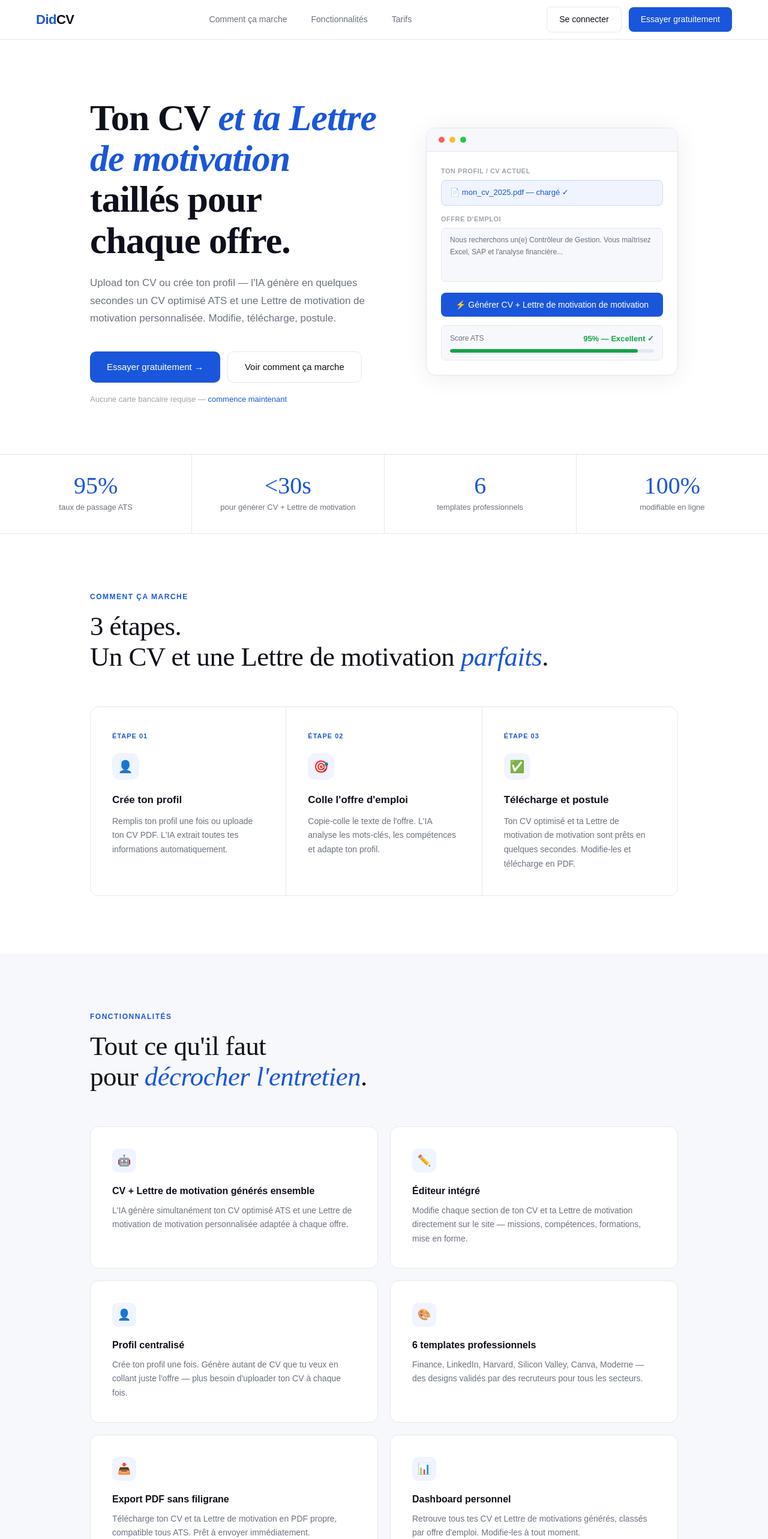
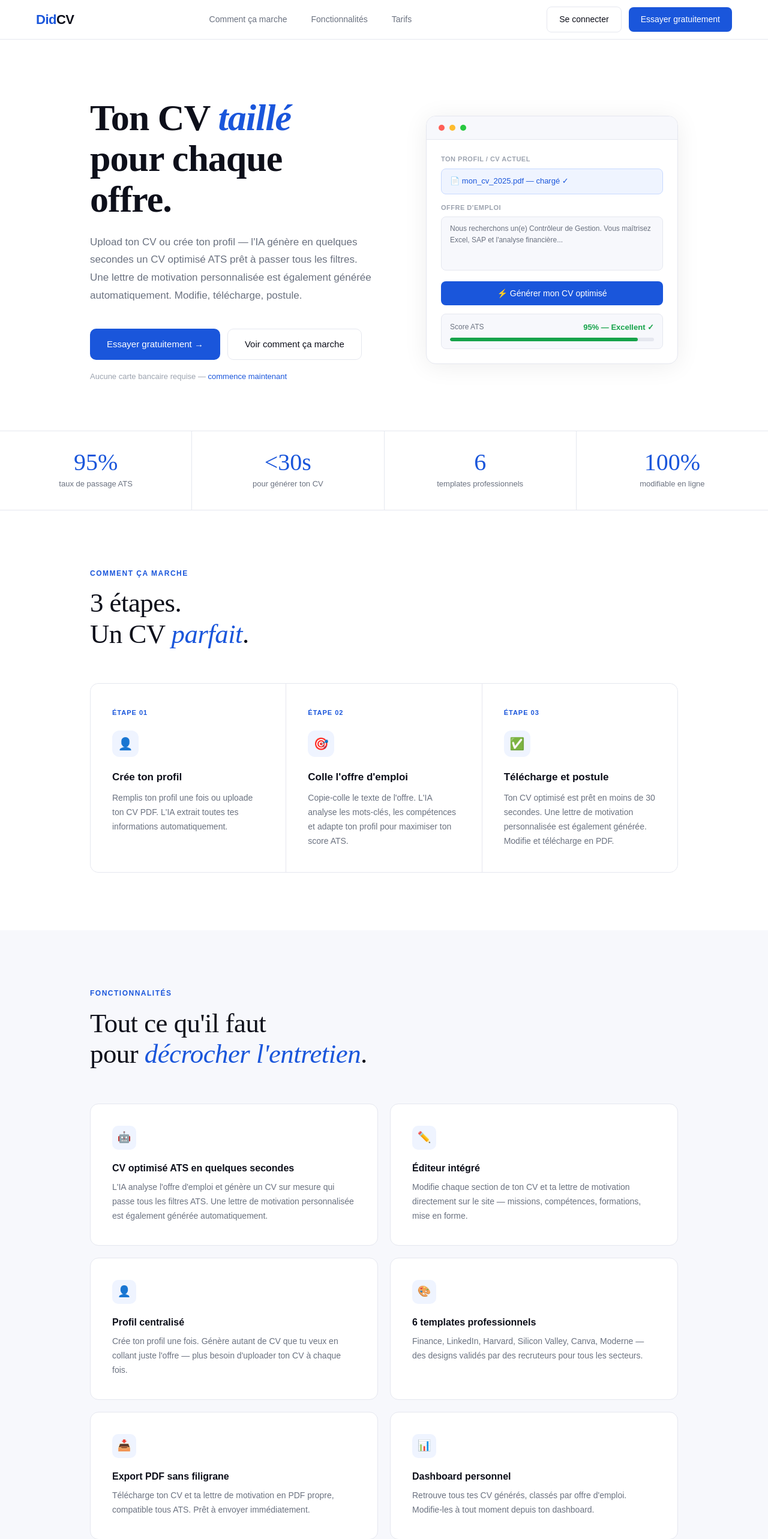
Before and after one commit to Didi276/didcv, a React (Vite) app: page / in a window 1280 px wide. Shown: the top 2566 px of the page at 60% size. Built offline with nearby package versions, Linux system fonts and the light colour scheme; no server answers.

Commit message:
refonte discours page accueil

```diff
--- a/src/Home.jsx
+++ b/src/Home.jsx
@@ -19,8 +19,8 @@ function Home() {
       <div className="hero-wrap">
         <div className="hero">
           <div>
-            <h1>Ton CV <em>et ta Lettre de motivation</em><br/>taillés pour<br/>chaque offre.</h1>
-            <p className="hero-sub">Upload ton CV ou crée ton profil — l'IA génère en quelques secondes un CV optimisé ATS et une Lettre de motivation de motivation personnalisée. Modifie, télécharge, postule.</p>
+            <h1>Ton CV <em>taillé</em><br/>pour chaque<br/>offre.</h1>
+            <p className="hero-sub">Upload ton CV ou crée ton profil — l'IA génère en quelques secondes un CV optimisé ATS prêt à passer tous les filtres. Une lettre de motivation personnalisée est également générée automatiquement. Modifie, télécharge, postule.</p>
             <div className="hero-actions">
               <a href="/auth" className="btn-primary-lg">Essayer gratuitement →</a>
               <a href="#how" className="btn-outline-lg">Voir comment ça marche</a>
@@ -42,7 +42,7 @@ function Home() {
                 <div className="input-label">Offre d'emploi</div>
                 <div className="textarea-fake">Nous recherchons un(e) Contrôleur de Gestion. Vous maîtrisez Excel, SAP et l'analyse financière...</div>
               </div>
-              <button className="card-generate">⚡ Générer CV + Lettre de motivation de motivation</button>
+              <button className="card-generate">⚡ Générer mon CV optimisé</button>
               <div className="card-score">
                 <div className="score-row"><span>Score ATS</span><strong>95% — Excellent ✓</strong></div>
                 <div className="score-track"><div className="score-fill"></div></div>
@@ -54,18 +54,18 @@ function Home() {
 
       <div className="stats-row">
         <div className="stat"><div className="stat-num">95%</div><div className="stat-label">taux de passage ATS</div></div>
-        <div className="stat"><div className="stat-num">&lt;30s</div><div className="stat-label">pour générer CV + Lettre de motivation</div></div>
+        <div className="stat"><div className="stat-num">&lt;30s</div><div className="stat-label">pour générer ton CV</div></div>
         <div className="stat"><div className="stat-num">6</div><div className="stat-label">templates professionnels</div></div>
         <div className="stat"><div className="stat-num">100%</div><div className="stat-label">modifiable en ligne</div></div>
       </div>
 
       <section className="section" id="how">
         <div className="section-label">Comment ça marche</div>
-        <h2 className="section-title">3 étapes.<br/>Un CV et une Lettre de motivation <em>parfaits</em>.</h2>
+        <h2 className="section-title">3 étapes.<br/>Un CV <em>parfait</em>.</h2>
         <div className="steps-grid">
           <div className="step"><div className="step-num">ÉTAPE 01</div><div className="step-icon">👤</div><h3>Crée ton profil</h3><p>Remplis ton profil une fois ou uploade ton CV PDF. L'IA extrait toutes tes informations automatiquement.</p></div>
-          <div className="step"><div className="step-num">ÉTAPE 02</div><div className="step-icon">🎯</div><h3>Colle l'offre d'emploi</h3><p>Copie-colle le texte de l'offre. L'IA analyse les mots-clés, les compétences et adapte ton profil.</p></div>
-          <div className="step"><div className="step-num">ÉTAPE 03</div><div className="step-icon">✅</div><h3>Télécharge et postule</h3><p>Ton CV optimisé et ta Lettre de motivation de motivation sont prêts en quelques secondes. Modifie-les et télécharge en PDF.</p></div>
+          <div className="step"><div className="step-num">ÉTAPE 02</div><div className="step-icon">🎯</div><h3>Colle l'offre d'emploi</h3><p>Copie-colle le texte de l'offre. L'IA analyse les mots-clés, les compétences et adapte ton profil pour maximiser ton score ATS.</p></div>
+          <div className="step"><div className="step-num">ÉTAPE 03</div><div className="step-icon">✅</div><h3>Télécharge et postule</h3><p>Ton CV optimisé est prêt en moins de 30 secondes. Une lettre de motivation personnalisée est également générée. Modifie et télécharge en PDF.</p></div>
         </div>
       </section>
 
@@ -74,12 +74,12 @@ function Home() {
           <div className="section-label">Fonctionnalités</div>
           <h2 className="section-title">Tout ce qu'il faut<br/>pour <em>décrocher l'entretien</em>.</h2>
           <div className="feat-grid">
-            <div className="feat-card"><div className="feat-icon">🤖</div><h3>CV + Lettre de motivation générés ensemble</h3><p>L'IA génère simultanément ton CV optimisé ATS et une Lettre de motivation de motivation personnalisée adaptée à chaque offre.</p></div>
-            <div className="feat-card"><div className="feat-icon">✏️</div><h3>Éditeur intégré</h3><p>Modifie chaque section de ton CV et ta Lettre de motivation directement sur le site — missions, compétences, formations, mise en forme.</p></div>
+            <div className="feat-card"><div className="feat-icon">🤖</div><h3>CV optimisé ATS en quelques secondes</h3><p>L'IA analyse l'offre d'emploi et génère un CV sur mesure qui passe tous les filtres ATS. Une lettre de motivation personnalisée est également générée automatiquement.</p></div>
+            <div className="feat-card"><div className="feat-icon">✏️</div><h3>Éditeur intégré</h3><p>Modifie chaque section de ton CV et ta lettre de motivation directement sur le site — missions, compétences, formations, mise en forme.</p></div>
             <div className="feat-card"><div className="feat-icon">👤</div><h3>Profil centralisé</h3><p>Crée ton profil une fois. Génère autant de CV que tu veux en collant juste l'offre — plus besoin d'uploader ton CV à chaque fois.</p></div>
             <div className="feat-card"><div className="feat-icon">🎨</div><h3>6 templates professionnels</h3><p>Finance, LinkedIn, Harvard, Silicon Valley, Canva, Moderne — des designs validés par des recruteurs pour tous les secteurs.</p></div>
-            <div className="feat-card"><div className="feat-icon">📥</div><h3>Export PDF sans filigrane</h3><p>Télécharge ton CV et ta Lettre de motivation en PDF propre, compatible tous ATS. Prêt à envoyer immédiatement.</p></div>
-            <div className="feat-card"><div className="feat-icon">📊</div><h3>Dashboard personnel</h3><p>Retrouve tous tes CV et Lettre de motivations générés, classés par offre d'emploi. Modifie-les à tout moment.</p></div>
+            <div className="feat-card"><div className="feat-icon">📥</div><h3>Export PDF sans filigrane</h3><p>Télécharge ton CV et ta lettre de motivation en PDF propre, compatible tous ATS. Prêt à envoyer immédiatement.</p></div>
+            <div className="feat-card"><div className="feat-icon">📊</div><h3>Dashboard personnel</h3><p>Retrouve tous tes CV générés, classés par offre d'emploi. Modifie-les à tout moment depuis ton dashboard.</p></div>
           </div>
         </div>
       </div>
@@ -94,12 +94,12 @@ function Home() {
             <div className="price-sub">Essaie sans engagement</div>
             <div className="divider"></div>
             <ul className="feat-list">
-              <li><span className="ck">✓</span> CV + Lettre de motivation de motivation</li>
+              <li><span className="ck">✓</span> 1 CV optimisé ATS</li>
+              <li><span className="ck">✓</span> 1 lettre de motivation</li>
               <li><span className="ck">✓</span> 6 templates professionnels</li>
-              <li><span className="ck">✓</span> Éditeur CV et Lettre de motivation</li>
+              <li><span className="ck">✓</span> Éditeur CV et lettre de motivation</li>
               <li><span className="ck">✓</span> Export PDF</li>
               <li className="dim"><span className="cx">✗</span> CV illimités</li>
-              <li className="dim"><span className="cx">✗</span> Historique des CV</li>
             </ul>
             <a href="/auth" className="btn-plan btn-plan-free">Commencer gratuitement</a>
           </div>
@@ -110,11 +110,11 @@ function Home() {
             <div className="price-sub">Sans engagement — annulable à tout moment</div>
             <div className="divider"></div>
             <ul className="feat-list">
-              <li><span className="ck">✓</span> CV + Lettre de motivations illimités</li>
+              <li><span className="ck">✓</span> CV illimités</li>
+              <li><span className="ck">✓</span> Lettres de motivation illimitées</li>
               <li><span className="ck">✓</span> 6 templates professionnels</li>
               <li><span className="ck">✓</span> Éditeur avancé</li>
               <li><span className="ck">✓</span> Export PDF illimité</li>
-              <li><span className="ck">✓</span> Historique de tes CV</li>
               <li><span className="ck">✓</span> Profil centralisé illimité</li>
             </ul>
             <a href="#" className="btn-plan btn-plan-pro">Passer au Pro</a>
```
